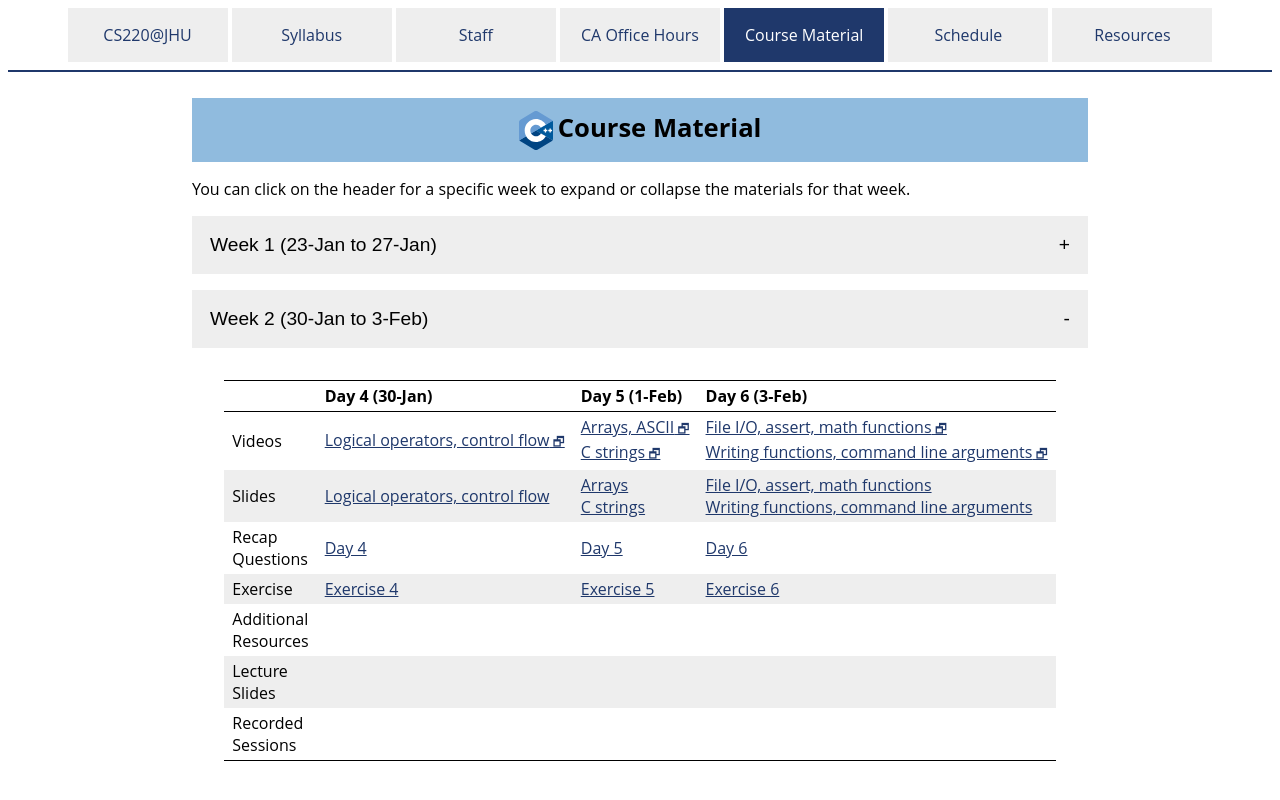
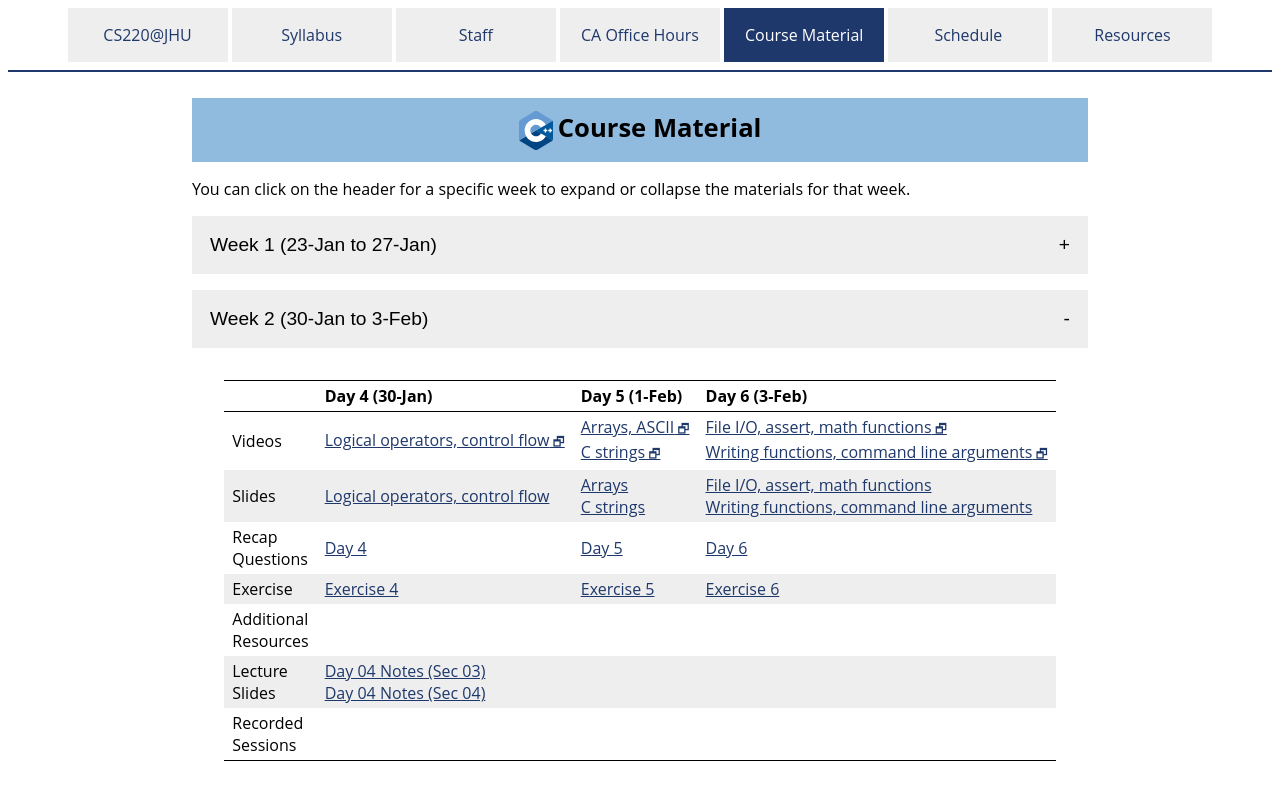
Before and after one commit to vivek-booshan/cs220-sp23, a Jekyll site: the page built from material.md, in a window 1280 px wide. Shown: the top 800 px of the page. Built offline with Jekyll 4.4.1, drawn with Linux system fonts in a browser that asks for light colours.

Commit message:
initial day 04 notes for sec03/sec04

```diff
--- a/material.csv
+++ b/material.csv
@@ -37,6 +37,8 @@ Week,Day,Date,Type,Link text,URL
 2,1,30-Jan,Slides,"Logical operators, control flow",slides/day04_control_flow.pdf
 2,1,30-Jan,Recap,Day 4,questions/day04.html
 2,1,30-Jan,Exercise,Exercise 4,exercise/ex04.html
+2,1,30-Jan,LectureSlides,"Day 04 Notes (Sec 03)",slides/notes/sp23_day04_sec03.pdf
+2,1,30-Jan,LectureSlides,"Day 04 Notes (Sec 04)",slides/notes/sp23_day04_sec04.pdf
 2,2,1-Feb,Video,"Arrays, ASCII",https://jh.hosted.panopto.com/Panopto/Pages/Viewer.aspx?id=58f4d402-fd0d-4868-b805-ae230027ab93
 2,2,1-Feb,Video,C strings,https://jh.hosted.panopto.com/Panopto/Pages/Viewer.aspx?id=06a4f1da-f6a1-4212-b686-ae230027ab33
 2,2,1-Feb,Slides,Arrays,slides/day05_arrays.pdf
--- a/material.md
+++ b/material.md
@@ -119,7 +119,7 @@ the materials for that week.
     </tr>
     <tr>
       <td>Lecture<br>Slides</td>
-      <td></td>
+      <td><a href='slides/notes/sp23_day04_sec03.pdf'>Day 04 Notes (Sec 03)</a><br><a href='slides/notes/sp23_day04_sec04.pdf'>Day 04 Notes (Sec 04)</a></td>
       <td></td>
       <td></td>
     </tr>
```
Also changed, not shown: 2 other files.
